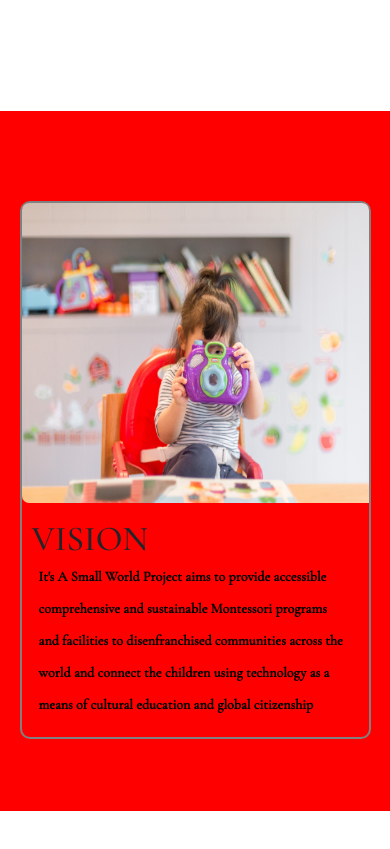
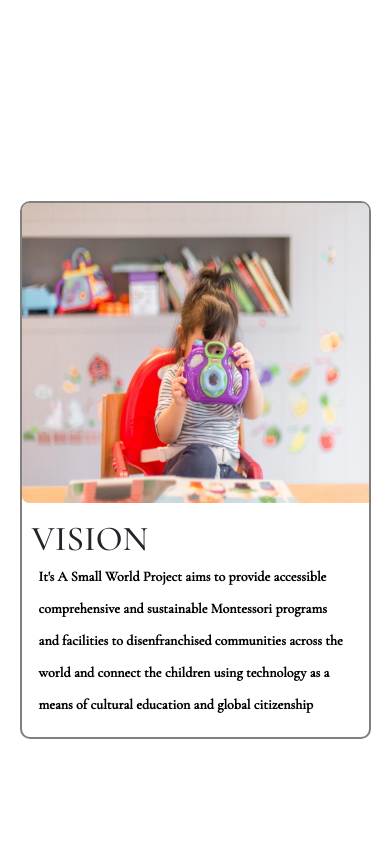
Before and after one commit to youngjaejo/ISWPJ, a React (Create React App) app: page /whoweare/mission in a window 390 px wide. Shown: the part 1648-2497 px from the top of the page. Built offline with nearby package versions, Linux system fonts and the light colour scheme.

Commit message:
version 0.1.1

```diff
--- a/src/pages/main/pages.css
+++ b/src/pages/main/pages.css
@@ -880,7 +880,7 @@
   #vision {
     height: 700px;
     justify-content: center;
-    background: red;
+    /* background: red; */
   }
   .vision-wrapper {
     border: 2px solid gray;
```
